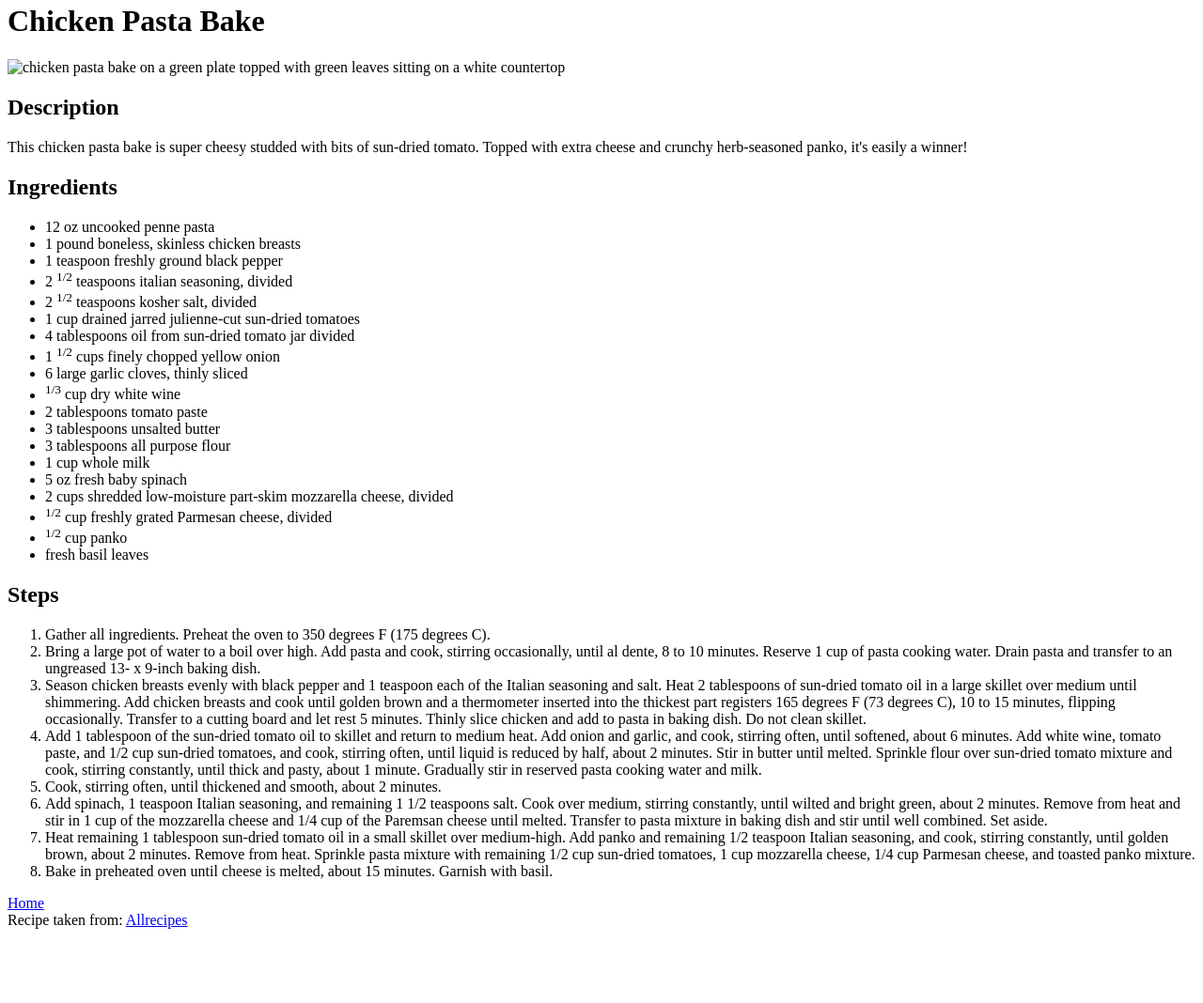
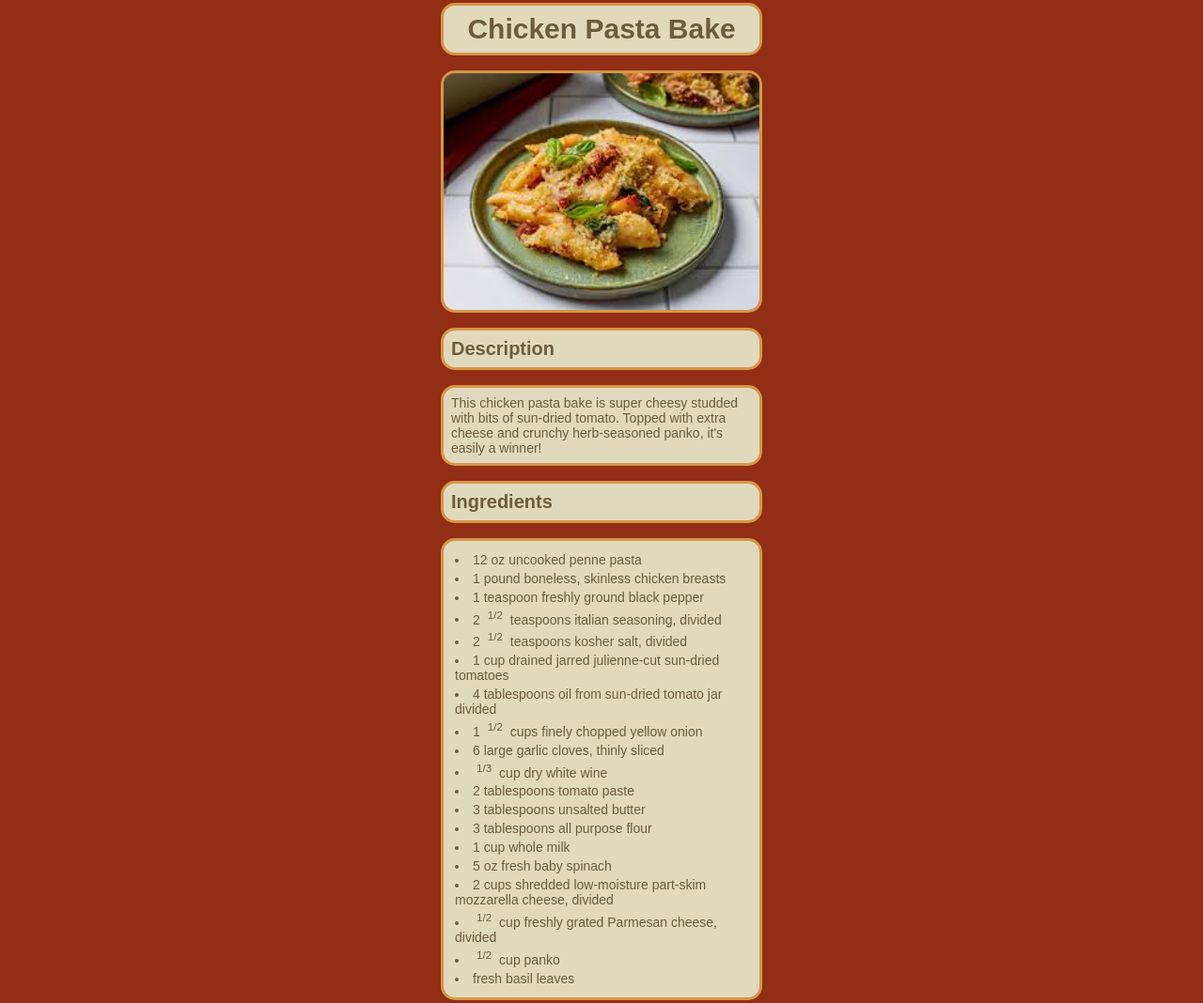
Before and after one commit to lyndz-pops/odin_recipes, a plain HTML site: page recipes/pasta-bake.html in a window 1280 px wide. Shown: the part 17-1085 px from the top of the page at 94% size. Before the commit the page ends 1014 px from the top, so only its background shows below. Drawn offline with Linux system fonts and the light colour scheme.

Commit message:
added css to my recipes webpages
I forgot to stage, commit and push my changes as I went so I'm doing it now

```diff
--- a/recipes/pasta-bake.html
+++ b/recipes/pasta-bake.html
@@ -4,18 +4,19 @@
     <head>
         <meta charset="utf-8">
         <title>Chicken Pasta Bake</title>
+        <link rel="stylesheet" href="styles.css">
     </head>
 
     <body>
         <h1>Chicken Pasta Bake</h1>
 
-        <p><img src="../img/pasta=bake.jpg" alt="chicken pasta bake on a green plate topped with green leaves sitting on a white countertop" width="310"></p>
+        <p><img src="../img/pasta-bake.jpg" alt="chicken pasta bake on a green plate topped with green leaves sitting on a white countertop" width="310"></p>
 
         <h2>Description</h2>
-        <p>This chicken pasta bake is super cheesy studded with bits of sun-dried tomato. Topped with extra cheese and crunchy herb-seasoned panko, it's easily a winner!</p>
+        <p class="description">This chicken pasta bake is super cheesy studded with bits of sun-dried tomato. Topped with extra cheese and crunchy herb-seasoned panko, it's easily a winner!</p>
 
         <h2>Ingredients</h2>
-        <ul>
+        <ul class="list">
             <li>12 oz uncooked penne pasta</li>
             <li>1 pound boneless, skinless chicken breasts</li>
             <li>1 teaspoon freshly ground black pepper</li>
@@ -38,7 +39,7 @@
         </ul>
 
         <h2>Steps</h2>
-        <ol>
+        <ol class="list">
             <li>Gather all ingredients. Preheat the oven to 350 degrees F (175 degrees C). </li>
             <li>Bring a large pot of water to a boil over high. Add pasta and cook, stirring occasionally, until al dente, 8 to 10 minutes. Reserve 1 cup of pasta cooking water. Drain pasta and transfer to an ungreased 13- x 9-inch baking dish.</li>
             <li>Season chicken breasts evenly with black pepper and 1 teaspoon each of the Italian seasoning and salt. Heat 2 tablespoons of sun-dried tomato oil in a large skillet over medium until shimmering. Add chicken breasts and cook until golden brown and a thermometer inserted into the thickest part registers 165 degrees F (73 degrees C), 10 to 15 minutes, flipping occasionally. Transfer to a cutting board and let rest 5 minutes. Thinly slice chicken and add to pasta in baking dish. Do not clean skillet.</li>
@@ -50,9 +51,9 @@
         </ol>
 
 
-        <a href="../index.html">Home</a>
+        <a class="home" href="../index.html">Home</a>
 
-        <footer>Recipe taken from: <a href="https://www.allrecipes.com/marry-me-chicken-pasta-bake-recipe-8707218" target="_blank" rel="noopener noreferrer">Allrecipes</a></footer>
+        <footer>Recipe taken from: <a class="foot" href="https://www.allrecipes.com/marry-me-chicken-pasta-bake-recipe-8707218" target="_blank" rel="noopener noreferrer">Allrecipes</a></footer>
 
     </body>
 </html>
--- /dev/null
+++ b/recipes/styles.css
@@ -0,0 +1,110 @@
+
+* {
+    background-color: #922E14;
+    margin: 4px;
+    font-family: "Arial";
+}
+
+h1 {
+    background-color: #E1D9BD;
+    text-align: center;
+    margin: 16px auto;
+    padding: 8px;
+    font-size: 30px;
+    width: 320px;
+    border: solid 3px;
+    border-color: #D69647;
+    border-radius: 15px;
+    color: #6C5C40;
+}
+
+img {
+    color: #D69647;
+    border: solid 3px;
+    border-radius: 15px;
+    display: block;
+    margin: auto;
+    width: 336px;
+    height: auto;
+}
+
+h2 {
+    color: #6C5C40;
+    background-color: #E1D9BD;
+    margin: 16px auto;
+    padding: 8px;
+    font-size: 20px;
+    width: 320px;
+    border: solid 3px;
+    border-color: #D69647;
+    border-radius: 15px;
+}
+
+.description {
+    color: #6C5C40;
+    background-color: #E1D9BD;
+    margin: 16px auto;
+    padding: 8px;
+    font-size: 14px;
+    width: 320px;
+    border: solid 3px;
+    border-color: #D69647;
+    border-radius: 15px;
+}
+
+.list {
+    color: #6C5C40;
+    background-color: #E1D9BD;
+    margin: 16px auto;
+    padding: 8px;
+    font-size: 14px;
+    width: 320px;
+    border: solid 3px;
+    border-color: #D69647;
+    border-radius: 15px;
+    list-style-position: inside;
+}
+
+
+li {
+    background-color: #E1D9BD;
+}
+
+sup {
+    background-color: #E1D9BD;
+    padding: 0;
+}
+
+.home {
+    font-weight: bolder;
+    display:block;
+    color: #6C5C40;
+    background-color: #E1D9BD;
+    margin: 16px auto;
+    padding: 8px;
+    font-size: 20px;
+    width: 60px;
+    border: solid 3px;
+    border-color: #D69647;
+    border-radius: 15px;
+    text-align: center;
+}
+
+footer {
+    display:block;
+    color: #6C5C40;
+    background-color: #E1D9BD;
+    margin: 16px auto;
+    padding: 8px;
+    font-size: 10px;
+    width: 100px;
+    border: solid 3px;
+    border-color: #D69647;
+    border-radius: 15px;
+    text-align: center;
+}
+
+.foot {
+    color: #6C5C40;
+    background-color: #E1D9BD;
+}
--- /dev/null
+++ b/styles.css
@@ -0,0 +1,41 @@
+
+
+* {
+    background-color: #922E14;
+    margin: 4px;
+    color: #6C5C40;
+    font-family: "Arial";
+}
+
+.title {
+    background-color: #E1D9BD;
+    text-align: center;
+    margin: 16px auto;
+    padding: 8px;
+    font-size: 50px;
+    width: 320px;
+    border: solid 3px;
+    border-color: #D69647;
+    border-radius: 15px;
+}
+
+.list {
+    background-color: #E1D9BD;
+    list-style-type: square;
+    padding: 10px;
+    margin: 4px auto;
+    border: solid 2px;
+    border-color: #D69647;
+    list-style-position: inside;
+    border-radius: 15px;
+    width: 400px;
+    font-size: 20px;
+}
+
+a {
+    background-color: #E1D9BD;
+}
+
+ul {
+    padding-left: 0;
+}
```
Also changed, not shown: index.html (+5 -4 lines), recipes/choc-chip-cookies.html (+7 -6 lines), recipes/helper.html (+6 -5 lines).
